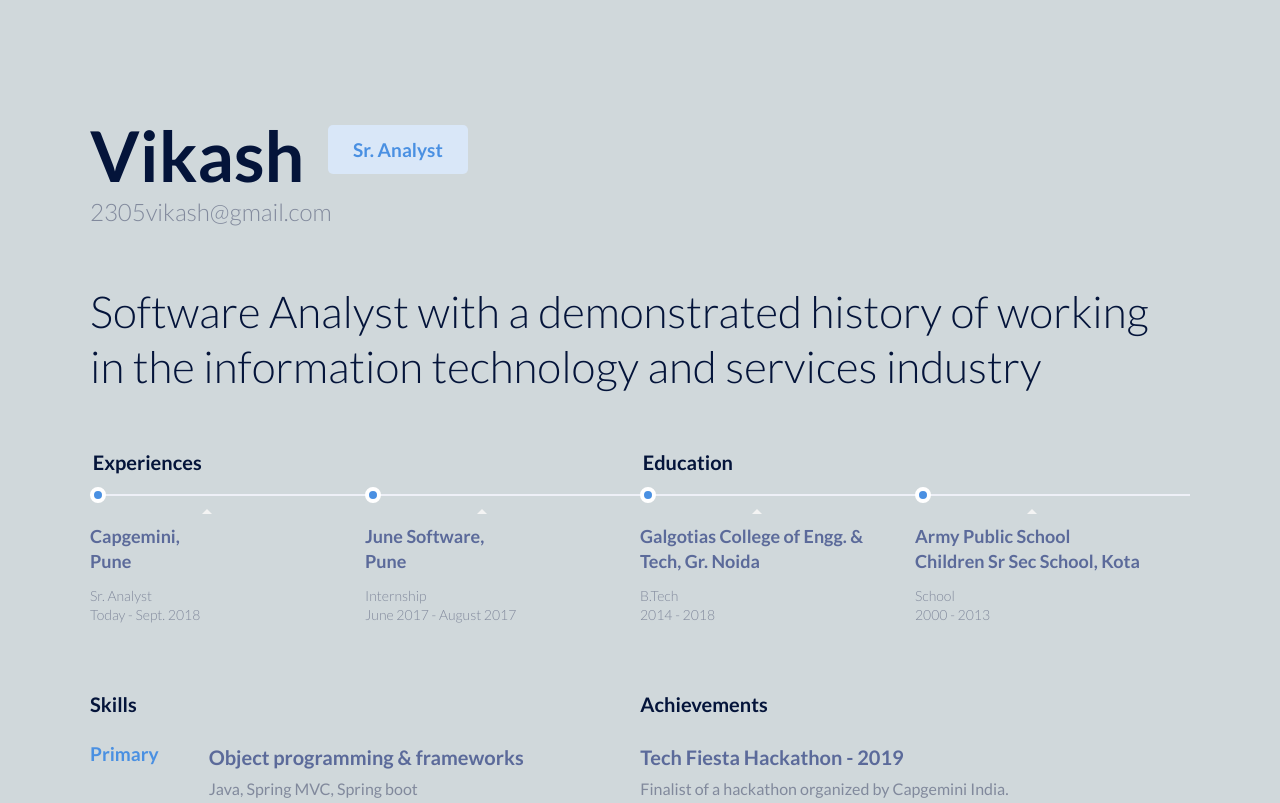
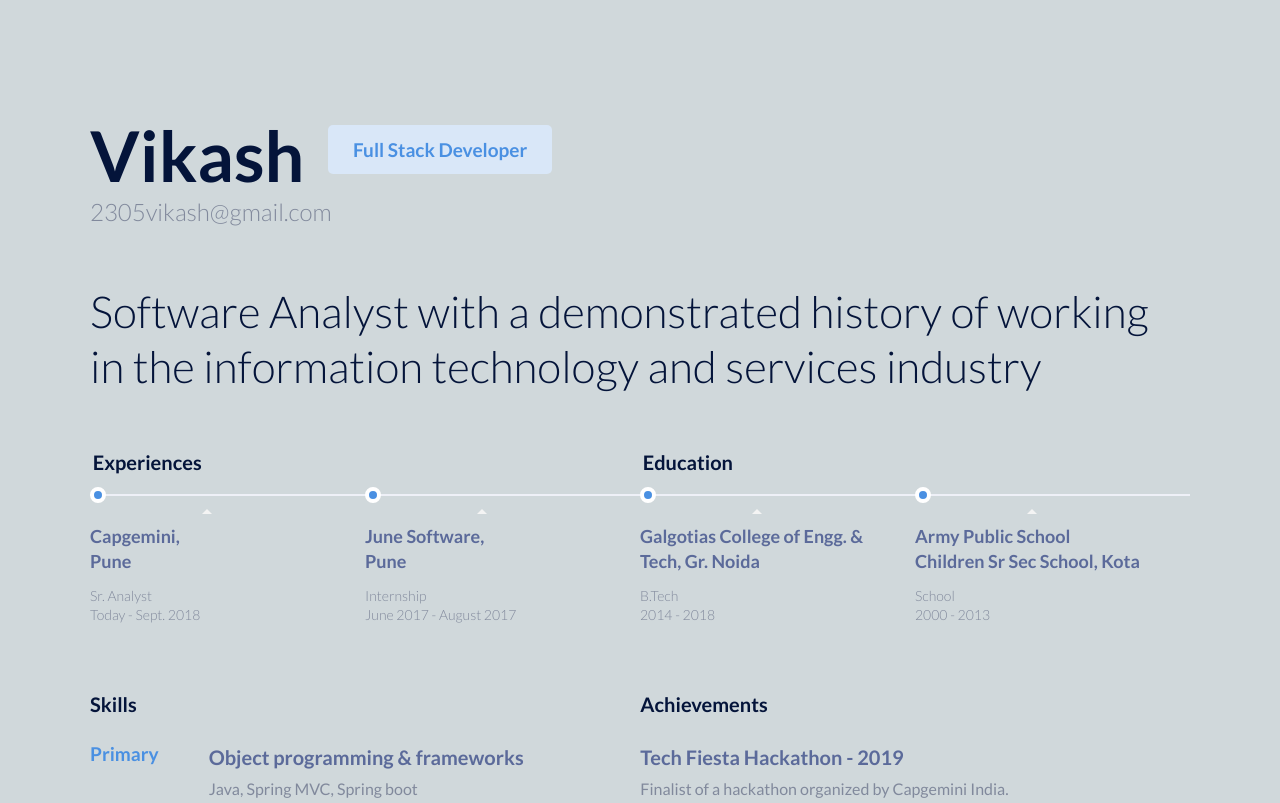
Before and after one commit to vikashvk/vikashvk-html-css, a plain HTML site: page index.html in a window 1280 px wide. Shown: the top 803 px of the page. Drawn offline with Linux system fonts and the light colour scheme.

Commit message:
desgination

```diff
--- a/index.html
+++ b/index.html
@@ -16,7 +16,7 @@
 	<div class="container">
 		<div class="hero">
 			<h1 class="name"><strong>Vikash</strong></h1>
-			<span class="job-title">Sr. Analyst</span>
+			<span class="job-title">Full Stack Developer</span>
 			<span class="email">2305vikash@gmail.com</span>
 
 			<h2 class="lead">Software Analyst with a demonstrated history of working in the information technology
```
